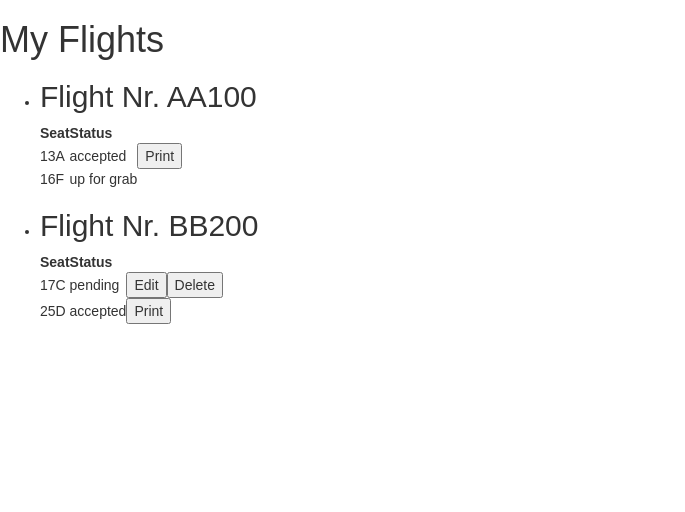
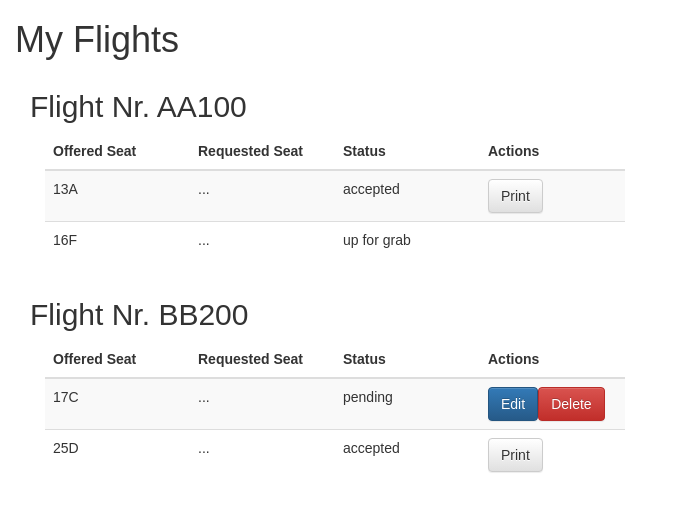
Before and after one commit to swasp/wecamp, a React (Create React App) app in the folder web/: page / in a window 1280 px wide. Shown: the top 512 px of the page, without its empty margins (0-685 px from the left). Built offline with nearby package versions, Linux system fonts and the light colour scheme.

Commit message:
Added styling to flights list

```diff
--- a/web/src/Buttons/DeleteButton.js
+++ b/web/src/Buttons/DeleteButton.js
@@ -1,6 +1,6 @@
 import React, { Component } from 'react';
 
-class DeleteButton extends React.Component {
+class DeleteButton extends Component {
 
     constructor(props) {
         super(props);
@@ -18,7 +18,7 @@ class DeleteButton extends React.Component {
 
     render() {
       return (
-        <button onClick={this.props.clickHandler}>Delete</button>
+        <button className="btn btn-danger" onClick={this.props.clickHandler}>Delete</button>
       );
   }
 }
--- a/web/src/Buttons/EditButton.js
+++ b/web/src/Buttons/EditButton.js
@@ -1,6 +1,6 @@
 import React, { Component } from 'react';
 
-class EditButton extends React.Component {
+class EditButton extends Component {
 
     constructor(props) {
         super(props);
@@ -14,7 +14,7 @@ class EditButton extends React.Component {
 
     render() {
       return (
-        <button onClick={this.handleClick}>Edit</button>
+        <button className="btn btn-primary" onClick={this.handleClick}>Edit</button>
       );
     }
 }
--- a/web/src/Buttons/PrintButton.js
+++ b/web/src/Buttons/PrintButton.js
@@ -1,6 +1,6 @@
 import React, { Component } from 'react';
 
-class PrintButton extends React.Component {
+class PrintButton extends Component {
 
     constructor(props) {
         super(props);
@@ -14,7 +14,7 @@ class PrintButton extends React.Component {
 
     render() {
       return (
-        <button onClick={this.handleClick}>Print</button>
+        <button className="btn btn-default" onClick={this.handleClick}>Print</button>
       );
   }
 }
--- a/web/src/Views/Flight.js
+++ b/web/src/Views/Flight.js
@@ -1,7 +1,7 @@
 import React, { Component } from 'react';
 import SeatsTable from './SeatsTable';
 
-class Flight extends React.Component {
+class Flight extends Component {
 
   constructor(props) {
     console.log(props);
@@ -10,10 +10,10 @@ class Flight extends React.Component {
 
   render() {
     return (
-      <li>
+      <div className="col-md-12">
         <h2>Flight Nr. {this.props.flight.number}</h2>
         <SeatsTable seats={this.props.flight.seats}/>
-      </li>
+      </div>
 
     );
   }
--- a/web/src/Views/MyFlights.js
+++ b/web/src/Views/MyFlights.js
@@ -1,7 +1,7 @@
 import React, { Component } from 'react';
 import Flight from './Flight';
 
-class MyFlights extends React.Component {
+class MyFlights extends Component {
 
     constructor(props) {
         super(props);
@@ -18,8 +18,10 @@ class MyFlights extends React.Component {
 
         return (
         <div>
-            <h1>My Flights </h1>
-            <ul>{flights}</ul>
+            <div className="col-md-12">
+                <h1>My Flights </h1>
+            </div>
+            <div className="col-md-12">{flights}</div>
         </div>
         )
     }
--- a/web/src/Views/SeatRow.js
+++ b/web/src/Views/SeatRow.js
@@ -3,7 +3,7 @@ import EditButton from '../Buttons/EditButton';
 import DeleteButton from '../Buttons/DeleteButton';
 import PrintButton from '../Buttons/PrintButton';
 
-class SeatRow extends React.Component {
+class SeatRow extends Component {
 
   constructor(props) {
     super(props);
@@ -27,7 +27,7 @@ class SeatRow extends React.Component {
       return(null);
     }
 
-    if(this.props.seat.status == 'pending') {
+    if(this.props.seat.status === 'pending') {
       buttons.push(
         <EditButton seat={this.props.seat} />
       );
@@ -35,7 +35,7 @@ class SeatRow extends React.Component {
         <DeleteButton clickHandler={this.removeRow} seat={this.props.seat} />
       );
     };
-    if(this.props.seat.status == 'accepted') {
+    if(this.props.seat.status === 'accepted') {
       buttons.push(
         <PrintButton seat={this.props.seat} />
       );
@@ -46,10 +46,11 @@ class SeatRow extends React.Component {
 
     return (
      <tr>
-        <td>{this.props.seat.row}{this.props.seat.col}</td>
-         <td>{this.props.seat.status}</td>
-         <td>{buttons}</td>
-       </tr>
+       <td>{this.props.seat.row}{this.props.seat.col}</td>
+       <td>...</td>
+       <td>{this.props.seat.status}</td>
+       <td>{buttons}</td>
+     </tr>
     )
   }
 }
--- a/web/src/Views/SeatsTable.js
+++ b/web/src/Views/SeatsTable.js
@@ -1,7 +1,7 @@
 import React, { Component } from 'react';
 import SeatRow from './SeatRow';
 
-class SeatsTable extends React.Component {
+class SeatsTable extends Component {
   constructor(props) {
 
     super(props);
@@ -14,18 +14,21 @@ class SeatsTable extends React.Component {
       seats.push(<SeatRow seat={seat}/>);
     });
     return (
-      <table>
+      <div className="col-md-6">
+      <table className="table table-striped table-hover">
         <thead>
           <tr>
-            <th>Seat</th>
-            <th>Status</th>
-            <th></th>
+            <th className="col-md-3">Offered Seat</th>
+            <th className="col-md-3">Requested Seat</th>
+            <th className="col-md-3">Status</th>
+            <th className="col-md-3">Actions</th>
           </tr>
         </thead>
         <tbody>
           {seats}
         </tbody>
       </table>
+      </div>
     );
   }
 }
```
